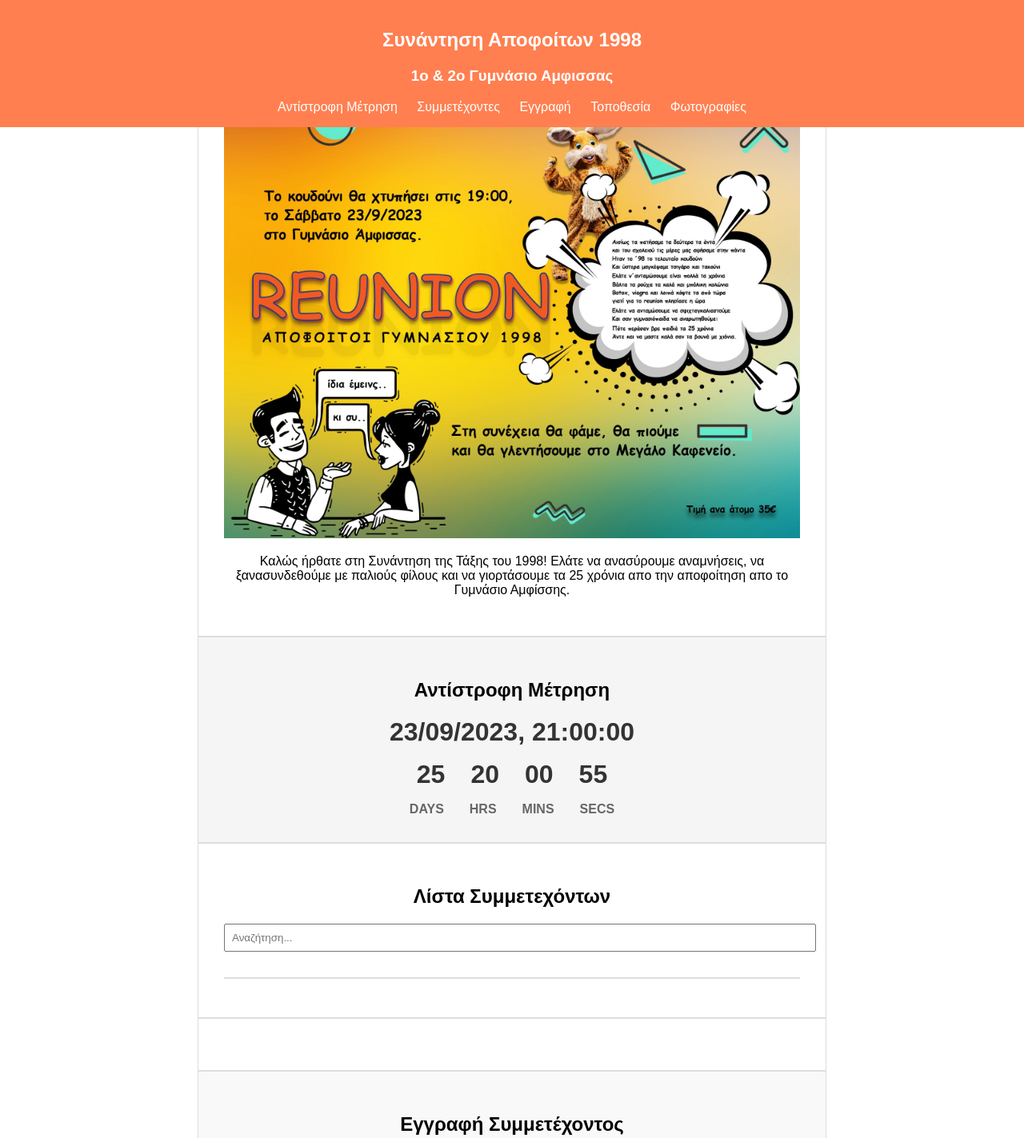
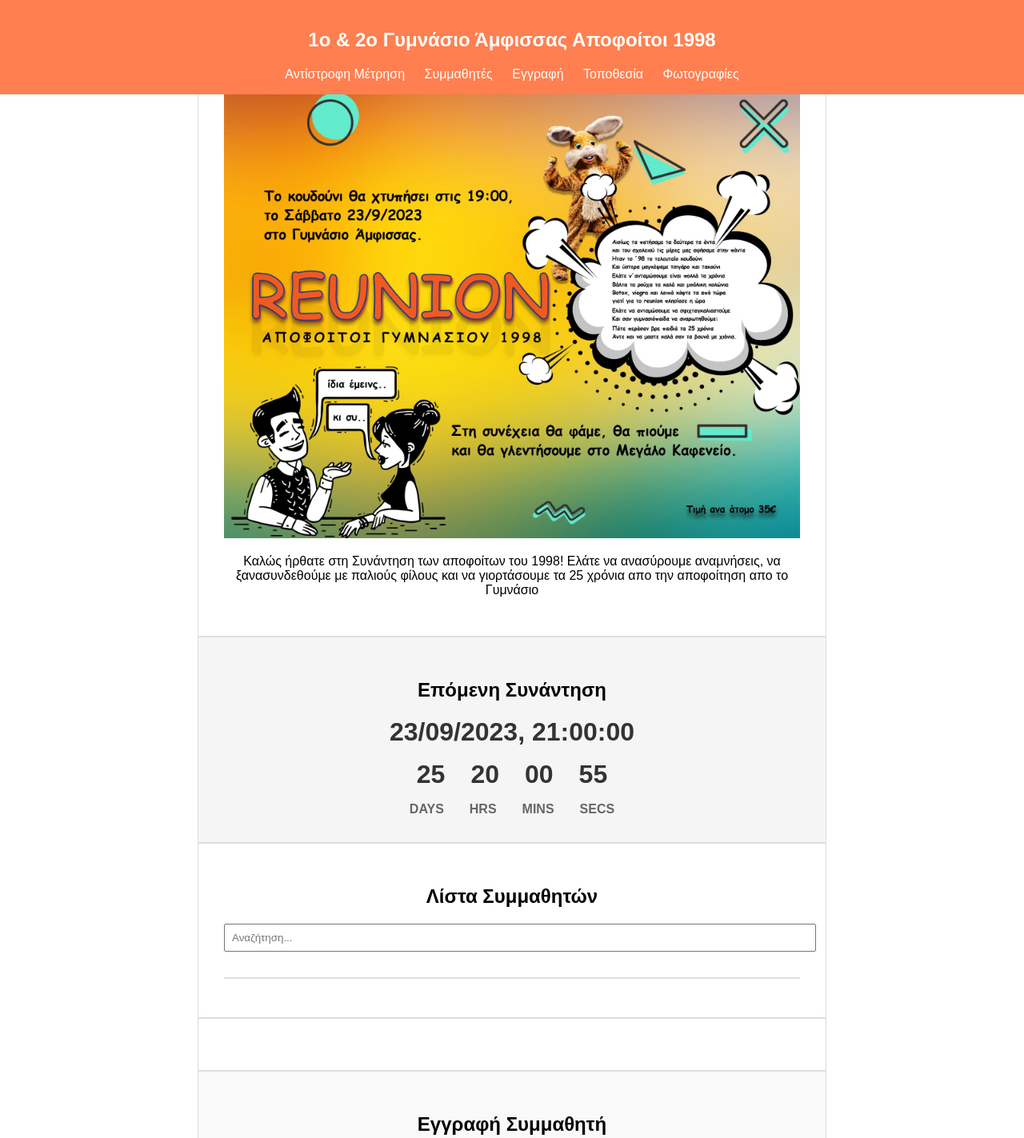
Before and after one commit to NikGioulos/class98reunion, a website: page index.html in a window 1280 px wide. Shown: the top 1423 px of the page at 80% size. Drawn offline with Linux system fonts and the light colour scheme; no server answers.

Commit message:
cosmetic changes header

```diff
--- a/assets/script.js
+++ b/assets/script.js
@@ -120,7 +120,7 @@ function updateCountdown() {
 
   const timeDifference = targetDate - now;
   if (timeDifference <= 0) {
-    countdownElement.innerHTML = "Reunion has started!";
+    countdownElement.innerHTML = "Η Συνάντηση ξεκίνησε!!";
   } else {
     const days = Math.floor(timeDifference / (1000 * 60 * 60 * 24));
     const hours = Math.floor((timeDifference % (1000 * 60 * 60 * 24)) / (1000 * 60 * 60));
--- a/assets/styles.css
+++ b/assets/styles.css
@@ -7,7 +7,7 @@ body {
 header {
   background-color: Coral;
   color: white;
-  padding: 1rem;
+  padding: 0rem;
   text-align: center;
 }
 
--- a/index.html
+++ b/index.html
@@ -8,11 +8,10 @@
 </head>
 <body>
   <header id="banner">
-    <h2>Συνάντηση Αποφοίτων 1998</h2>
-	<h3>1ο & 2ο Γυμνάσιο Αμφισσας</h3>
+    <h2>1ο & 2ο Γυμνάσιο Άμφισσας  Αποφοίτοι 1998</h2>
     <nav>
       <a href="#countdown">Αντίστροφη Μέτρηση</a>
-      <a href="#participants">Συμμετέχοντες</a>
+      <a href="#participants">Συμμαθητές</a>
       <a href="#register">Εγγραφή</a>
       <a href="#location">Τοποθεσία</a>
       <a href="#photos">Φωτογραφίες</a>
@@ -25,19 +24,19 @@
         <img src="assets/images/logo.jpg" alt="Λογότυπο">
       </div>
       <div class="text">
-        <p>Καλώς ήρθατε στη Συνάντηση της Τάξης του 1998! Ελάτε να ανασύρουμε αναμνήσεις, να ξανασυνδεθούμε με παλιούς φίλους και να γιορτάσουμε τα 25 χρόνια απο την αποφοίτηση απο το Γυμνάσιο Αμφίσσης.</p>
+        <p>Καλώς ήρθατε στη Συνάντηση των αποφοίτων του 1998! Ελάτε να ανασύρουμε αναμνήσεις, να ξανασυνδεθούμε με παλιούς φίλους και να γιορτάσουμε τα 25 χρόνια απο την αποφοίτηση απο το Γυμνάσιο</p>
       </div>
     </div>
   </section>
 
   <section id="countdown">
     <input type="hidden" id="targetDatetime" value="2023-09-23T19:00:00">
-    <h2>Αντίστροφη Μέτρηση</h2>
+    <h2>Επόμενη Συνάντηση</h2>
     <div id="countdownTimer"></div>
   </section>
 
   <section id="participants">
-    <h2>Λίστα Συμμετεχόντων</h2>
+    <h2>Λίστα Συμμαθητών</h2>
     <input type="text" id="search" placeholder="Αναζήτηση...">
     <ul id="participantList">
       <!-- Η λίστα των συμμετεχόντων θα γίνει δυναμική μέσω JavaScript -->
@@ -51,7 +50,7 @@
   </section>
 
   <section id="register">
-    <h2>Εγγραφή Συμμετέχοντος</h2>
+    <h2>Εγγραφή Συμμαθητή</h2>
     <form id="registrationForm">
       <div class="form-row">
         <label for="firstName">* Όνομα:</label>
```
